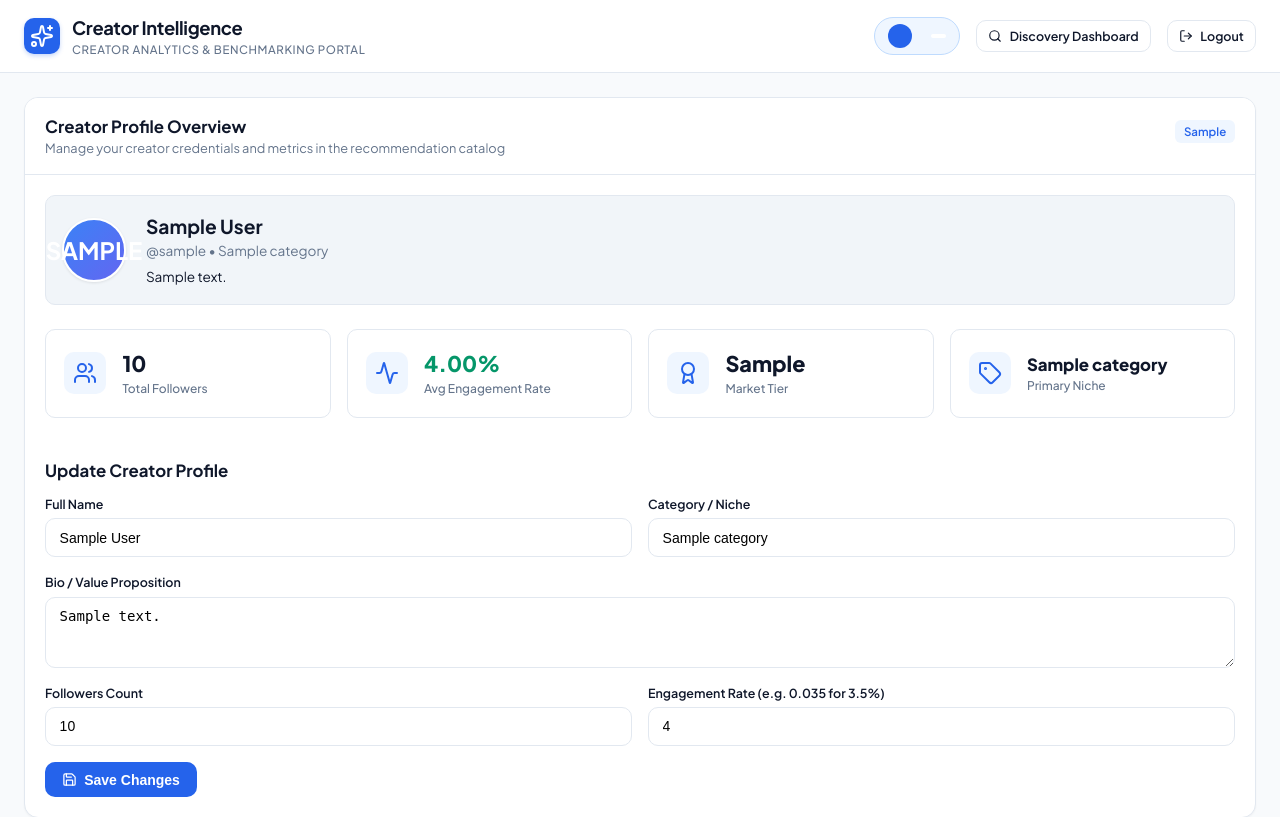
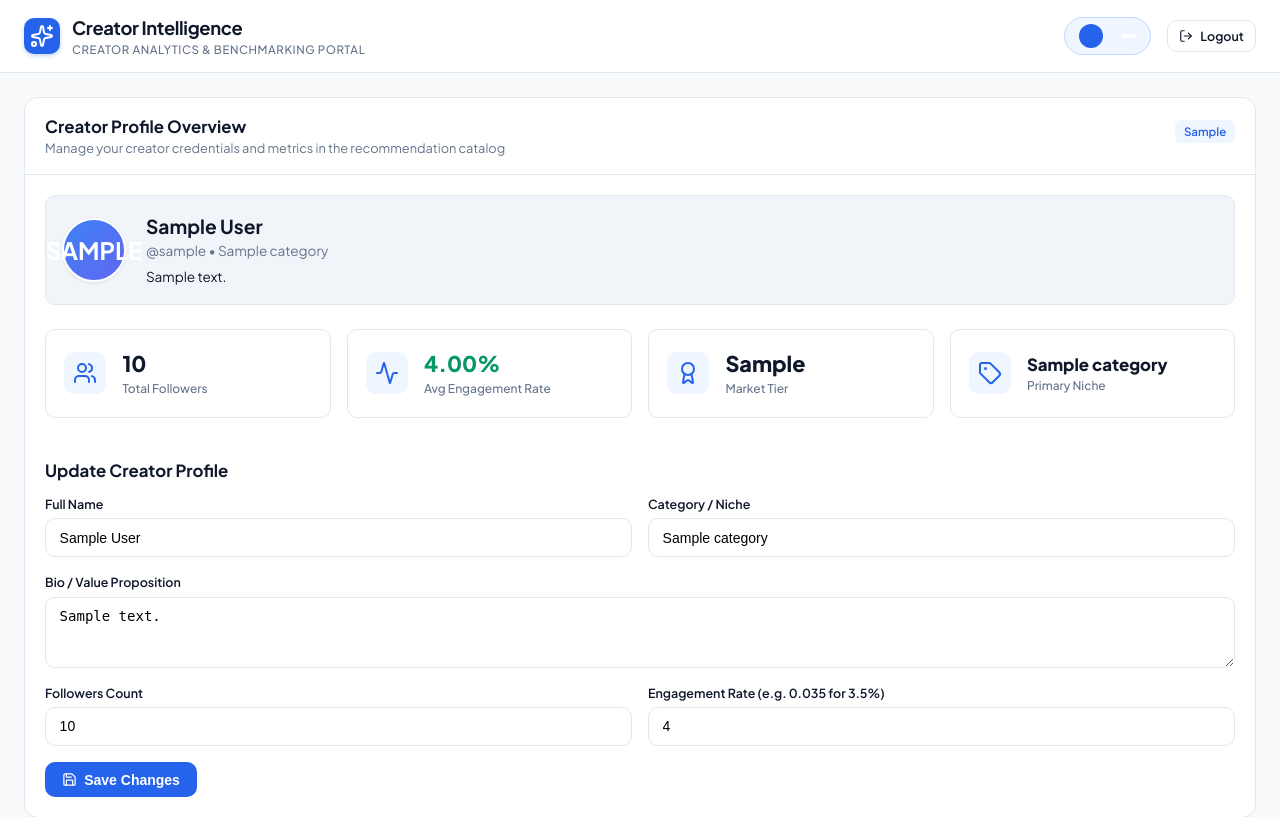
Before and after one commit to rohanmane7919-source/Creator-Intelligence, a FastAPI app: template templates/creator.html in a window 1280 px wide. Shown: the top 817 px of the page. Run offline with FastAPI, Linux system fonts and the light colour scheme; the template is opened without the code that fills it: most values are stand-ins (such as "Sample title", 1, 10 or a date in 2020).

Commit message:
UI : tweak in creator page

```diff
--- a/templates/creator.html
+++ b/templates/creator.html
@@ -29,10 +29,6 @@
                     <span class="user-name-text">{{ user.username }}</span>
                     <span class="role-tag">{{ user.role }}</span>
                 </div>
-                <a href="/dashboard" class="btn btn-secondary btn-sm">
-                    <i data-lucide="search" style="width: 14px; height: 14px;"></i>
-                    <span>Discovery Dashboard</span>
-                </a>
                 <a href="/logout" class="btn btn-secondary btn-sm">
                     <i data-lucide="log-out" style="width: 14px; height: 14px;"></i>
                     <span>Logout</span>
```
